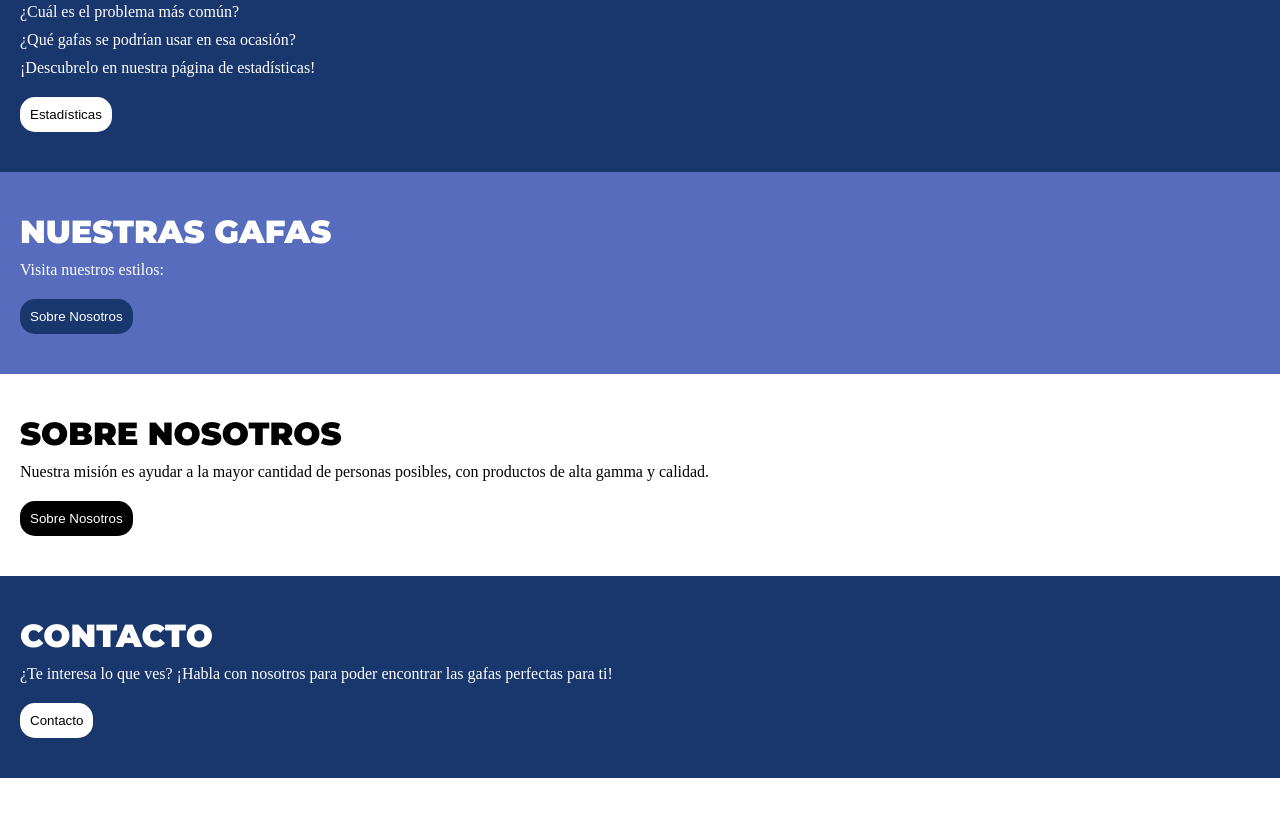
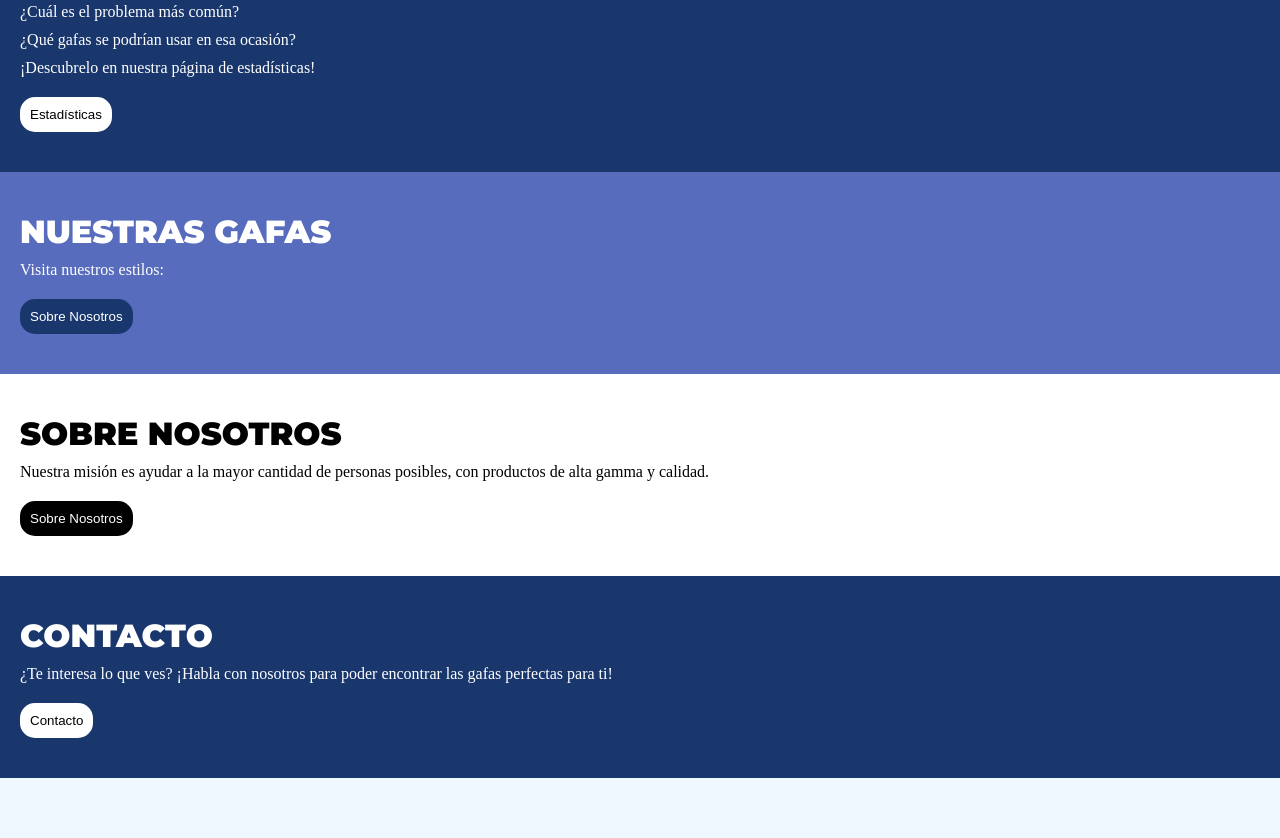
Before and after one commit to GabMacN/proyect-lenseye, a plain HTML site: page HTML/home.html in a window 1280 px wide. Shown: the part 1079-1917 px from the top of the page. Before the commit the page ends 1857 px from the top, so only its background shows below. Drawn offline with Linux system fonts and the light colour scheme; a web font is replaced by a local one.

Commit message:
Added footer

```diff
--- a/HTML/home.html
+++ b/HTML/home.html
@@ -117,5 +117,9 @@
                 <button style="background-color: #ffffff; color: black">Contacto</button>
             </div>
         </main>
+
+        <footer class="container" style="background-color: aliceblue;">
+
+        </footer>
     </body>
 </html>
```
